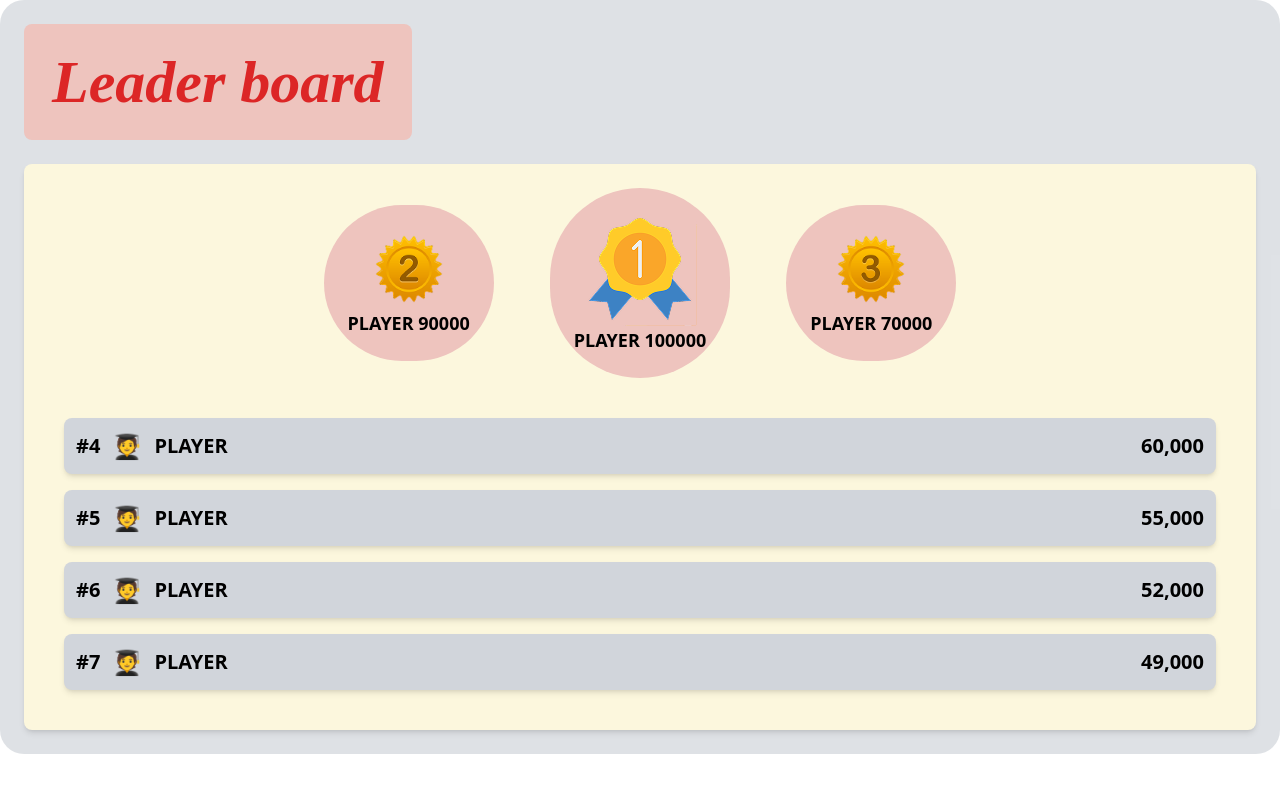
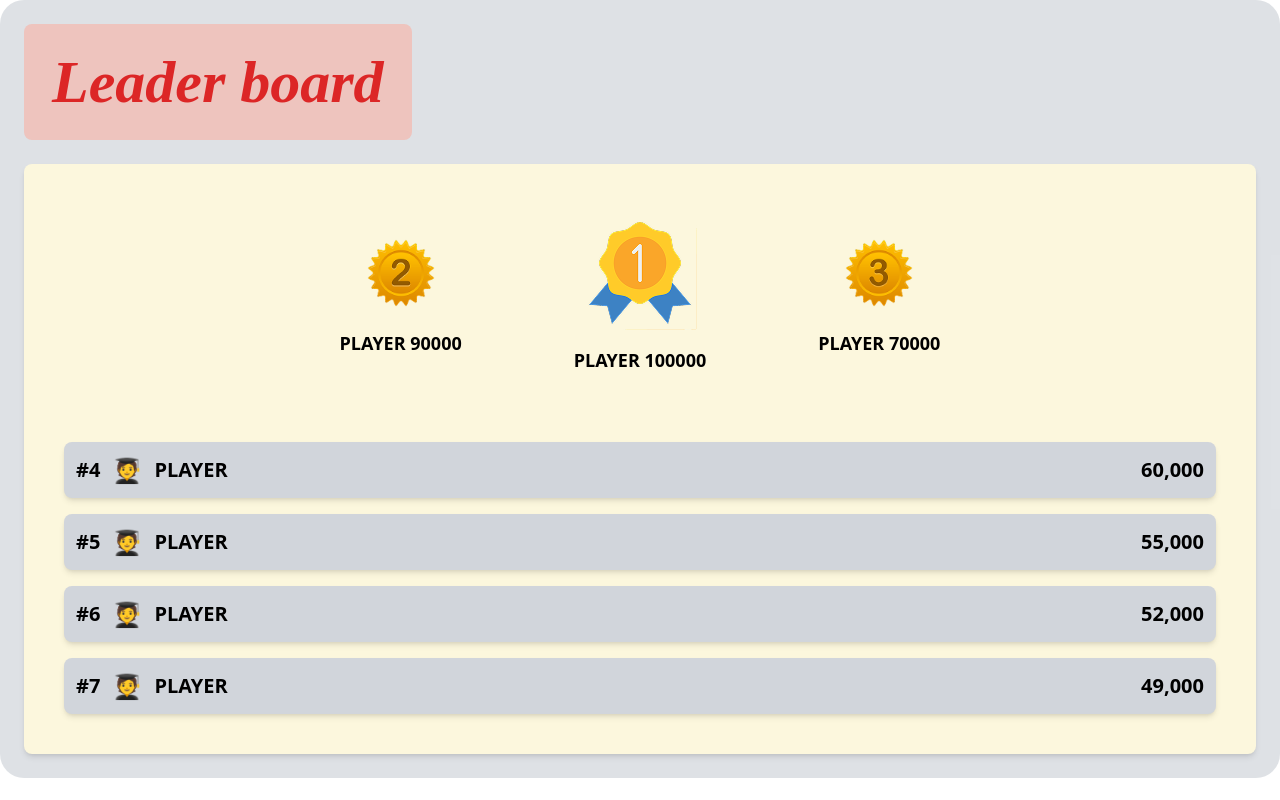
Before and after one commit to MalithaSupun/Banana-Game, a React (Vite) app: page /leaderboard in a window 1280 px wide. Built offline with nearby package versions, Linux system fonts and the light colour scheme; no server answers; sample sign-in values are in the browser's storage.

Commit message:
adjust player display styles for improved aesthetics

```diff
--- a/src/pages/LeaderBoardPage.jsx
+++ b/src/pages/LeaderBoardPage.jsx
@@ -32,14 +32,14 @@ function LeaderBoardPage() {
         {/* Top 3 Players */}
         <div className="flex justify-center items-center space-x-14 mb-6">
           {topPlayers.map((player, index) => (
-            <div key={index} className="flex flex-col items-center bg-primary p-6 rounded-full">
+            <div key={index} className="flex flex-col items-center p-7 rounded-full">
               <div
-                className={`w-${player.rank === 1 ? "33" : "20"} h-${player.rank === 1 ? "24" : "24"} flex items-center justify-center`} // Apply conditional size for 2nd and 3rd place
+                className={`w-${player.rank === 1 ? "24" : "20"} h-${player.rank === 1 ? "24" : "24"} flex items-center justify-center`} // Apply conditional size for 2nd and 3rd place
               >
                 {/* Display the medal image */}
                 <img src={player.medal} alt={`${player.rank} medal`} className="w-full h-full object-contain" />
               </div>
-              <p className="text-lg font-bold text-black">{player.name} {player.score}</p>
+              <p className="text-lg mt-4 font-bold text-black">{player.name} {player.score}</p>
             </div>
           ))}
         </div>
```
